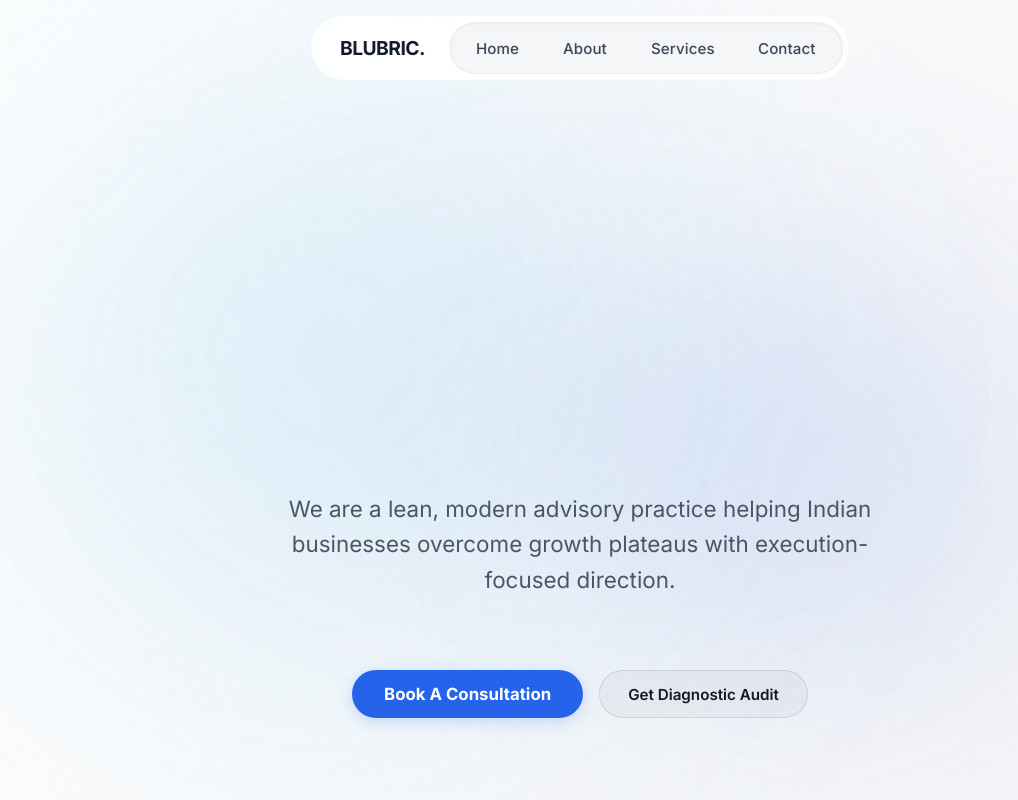
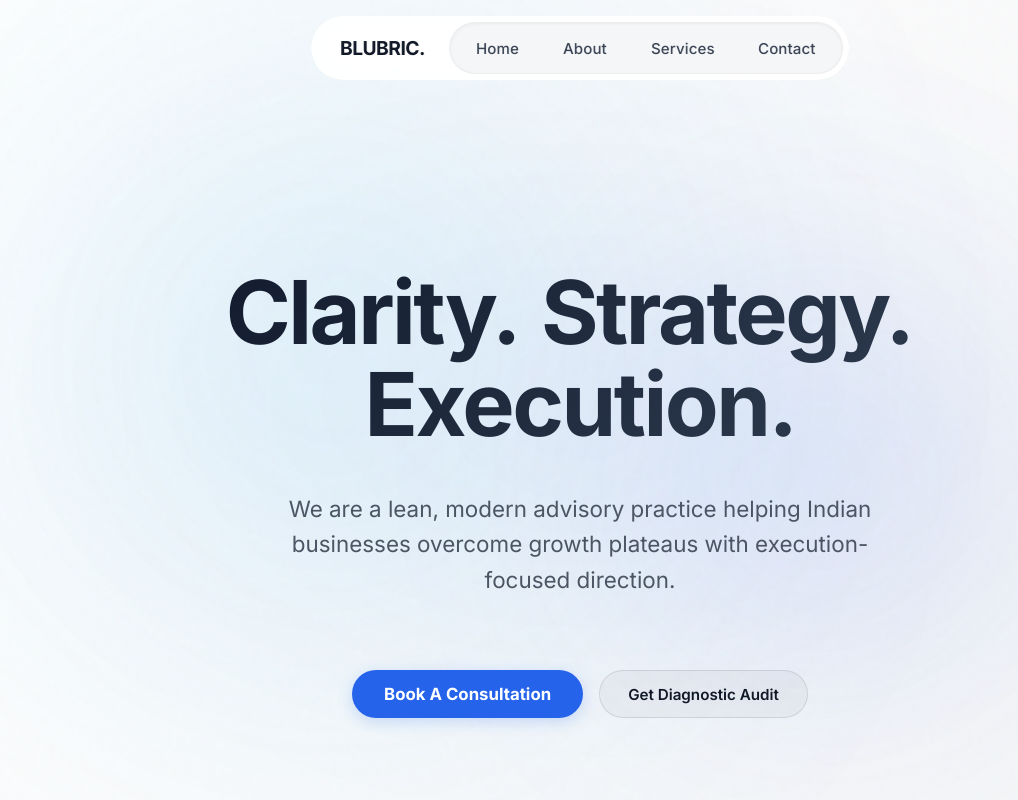
Before and after one commit to Shauryan28/Blubric, a React (Vite) app: page / in a window 1280 px wide. Shown: the top 800 px of the page, without its empty margins (60-1078 px from the left). Built offline with nearby package versions, Linux system fonts and the light colour scheme.

Commit message:
Fix WebKit background-clip bug causing blank screen on text animation

```diff
--- a/src/pages/Home.tsx
+++ b/src/pages/Home.tsx
@@ -24,25 +24,25 @@ export default function Home() {
       <section className="hero-section">
         <h1 className="hero-title">
           <motion.span
-            initial={{ opacity: 0, filter: 'blur(12px)', y: 20 }}
-            animate={{ opacity: 1, filter: 'blur(0px)', y: 0 }}
+            initial={{ opacity: 0, y: 30 }}
+            animate={{ opacity: 1, y: 0 }}
             transition={{ delay: 0.2, duration: 0.8, ease: "easeOut" }}
             style={{ display: 'inline-block', marginRight: '0.25em' }}
           >
             Clarity.
           </motion.span>
           <motion.span
-            initial={{ opacity: 0, filter: 'blur(12px)', y: 20 }}
-            animate={{ opacity: 1, filter: 'blur(0px)', y: 0 }}
-            transition={{ delay: 0.7, duration: 0.8, ease: "easeOut" }}
+            initial={{ opacity: 0, y: 30 }}
+            animate={{ opacity: 1, y: 0 }}
+            transition={{ delay: 0.6, duration: 0.8, ease: "easeOut" }}
             style={{ display: 'inline-block', marginRight: '0.25em' }}
           >
             Strategy.
           </motion.span>
           <motion.span
-            initial={{ opacity: 0, filter: 'blur(12px)', y: 20 }}
-            animate={{ opacity: 1, filter: 'blur(0px)', y: 0 }}
-            transition={{ delay: 1.2, duration: 0.8, ease: "easeOut" }}
+            initial={{ opacity: 0, y: 30 }}
+            animate={{ opacity: 1, y: 0 }}
+            transition={{ delay: 1.0, duration: 0.8, ease: "easeOut" }}
             style={{ display: 'inline-block' }}
           >
             Execution.
@@ -52,7 +52,7 @@ export default function Home() {
           className="hero-subtitle"
           initial={{ y: 20, opacity: 0 }}
           animate={{ y: 0, opacity: 1 }}
-          transition={{ delay: 1.6, duration: 0.8 }}
+          transition={{ delay: 1.4, duration: 0.8 }}
         >
           We are a lean, modern advisory practice helping Indian businesses overcome growth plateaus with execution-focused direction.
         </motion.p>
@@ -60,7 +60,7 @@ export default function Home() {
           className="hero-cta"
           initial={{ y: 20, opacity: 0 }}
           animate={{ y: 0, opacity: 1 }}
-          transition={{ delay: 1.8, duration: 0.8 }}
+          transition={{ delay: 1.6, duration: 0.8 }}
         >
           <button className="cta-button primary-cta">Book a Consultation</button>
           <button className="secondary-cta">Get Diagnostic Audit</button>
```
